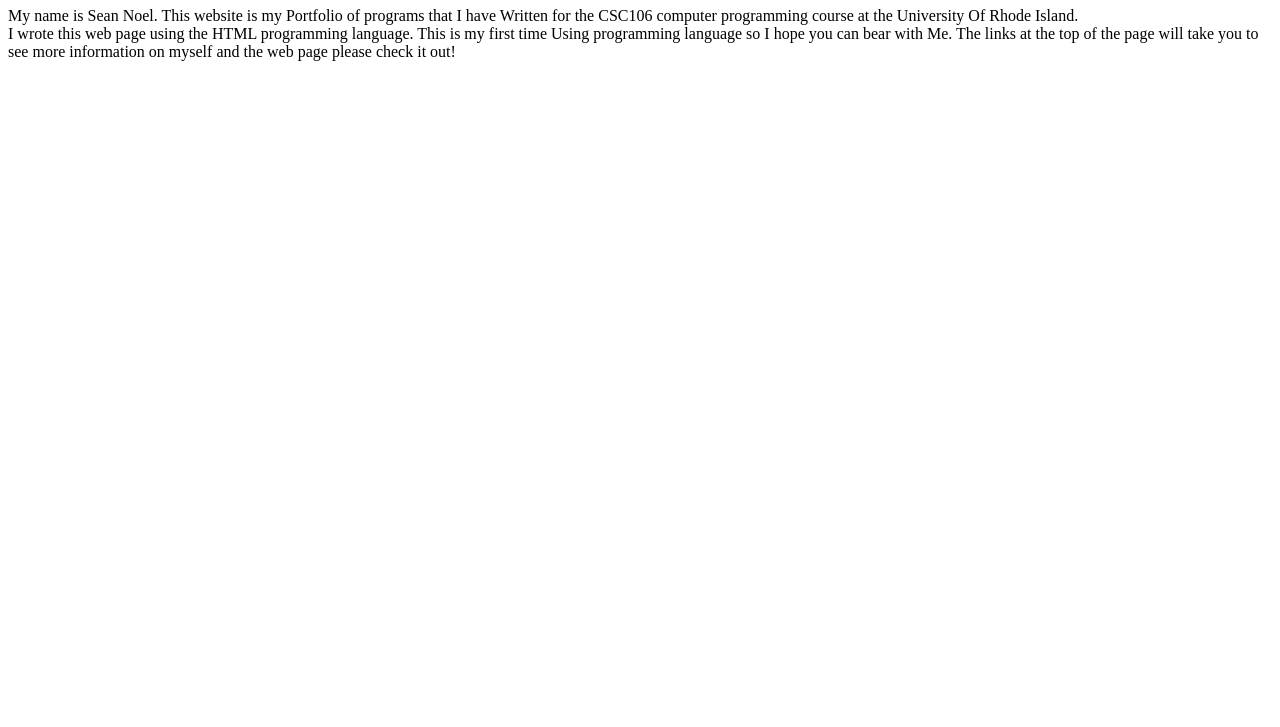
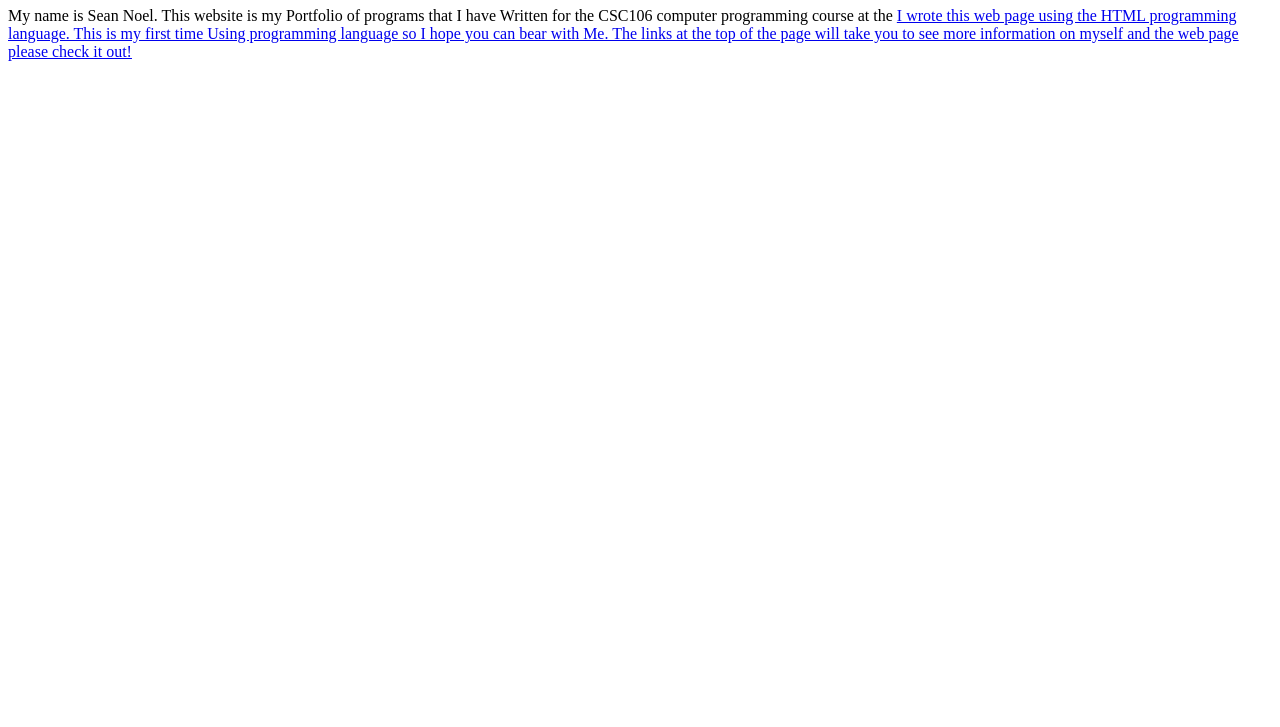
Before and after one commit to seanKnoel/seanKnoel.github.io, a plain HTML site: page index.html in a window 1280 px wide. Shown: the part 73-800 px from the top of the page. Drawn offline with Linux system fonts and the light colour scheme.

Commit message:
Update index.html

```diff
--- a/index.html
+++ b/index.html
@@ -6,7 +6,7 @@
     </head>
     <body>
         <h1>Welcome to Seans's programming Portfolio Website</h1>
-        <p>My name is Sean Noel. This website is my Portfolio of programs that I have Written for the CSC106 computer programming course at the University Of Rhode Island.
+        <p>My name is Sean Noel. This website is my Portfolio of programs that I have Written for the CSC106 computer programming course at the <a href="https://www.uri.edu/>University Of Rhode Island</a>.
         <br>I wrote this web page using the HTML programming language. This is my first time Using programming language so I hope you can bear with Me. The links at the top of the page will take you to see more information on myself and the web page please check it out!
     </body>
 </html>
```
